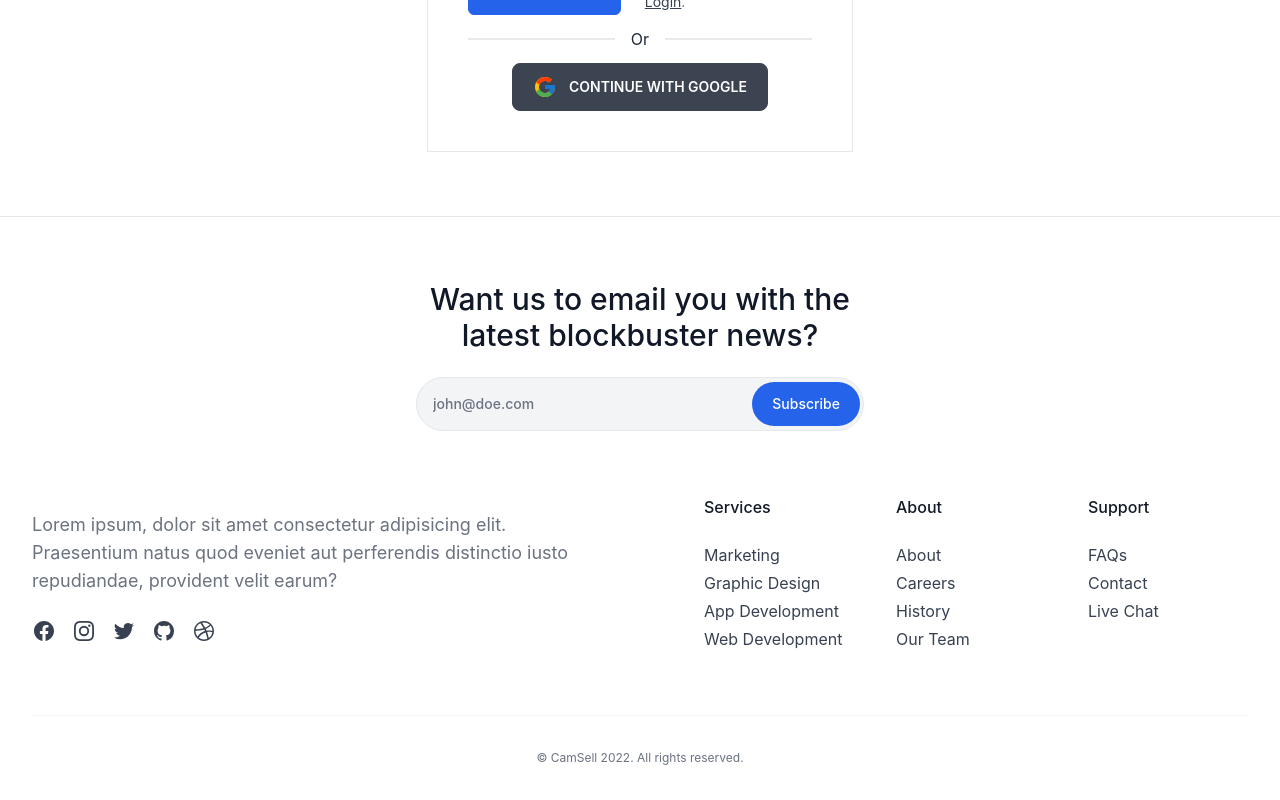
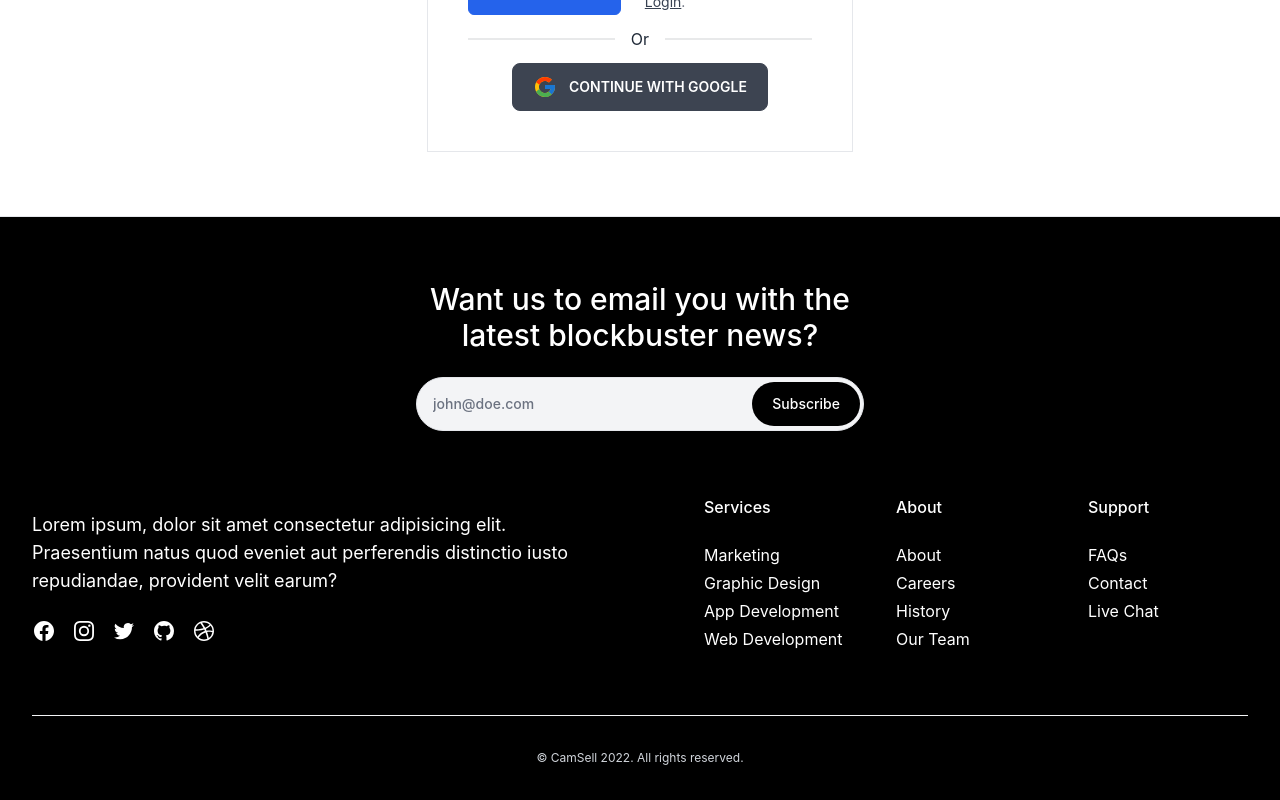
Before and after one commit to meher09/cambazar-client, a React (Create React App) app: page /register in a window 1280 px wide. Shown: the part 777-1577 px from the top of the page. Built offline with nearby package versions, Linux system fonts and the light colour scheme; no server answers.

Commit message:
Added Footer in black color

```diff
--- a/src/Pages/Register.js
+++ b/src/Pages/Register.js
@@ -1,6 +1,6 @@
 import React, { useContext, useState } from 'react';
 import toast from 'react-hot-toast';
-import { Link } from 'react-router-dom';
+import { Link, useLocation, useNavigate } from 'react-router-dom';
 import GoogleLogin from '../components/GoogleLogin';
 import Spinner from '../components/Spinner';
 import { AuthContext } from '../contexts/AuthProvider';
@@ -9,6 +9,11 @@ import useTitle from '../hooks/useTitle';
 const Register = () => {
     const { createUser, updateUserProfile, loading, setLoading } = useContext(AuthContext)
     useTitle('Register')
+
+    const navigate = useNavigate()
+    const location = useLocation()
+    const from = location.state?.from?.pathname || '/'
+
 
     const handleSubmit = event => {
         event.preventDefault();
@@ -31,11 +36,11 @@ const Register = () => {
                 }).then(res => res.json())
                     .then(data => {
                         const imgurl = data.data.display_url
-                        // rest functions
                         updateUserProfile(name, imgurl)
-                        toast.success('Successfully Registered')
                         form.reset()
                         setLoading(false)
+                        navigate(from, { replace: true })
+                        toast.success('Successfully Registered')
                     })
 
             }
--- a/src/components/Footer.js
+++ b/src/components/Footer.js
@@ -3,12 +3,12 @@ import React from 'react';
 const Footer = () => {
     return (
 
-        <footer aria-label="Site Footer" className="bg-white container mt-16">
+        <footer aria-label="Site Footer" className="bg-black container-fluid mt-16">
             <hr />
-            <div className="mx-auto max-w-screen-xl px-4 pt-16 pb-8 sm:px-6 lg:px-8">
+            <div className="mx-auto container px-4 pt-16 pb-8 sm:px-6 lg:px-8">
                 <div className="mx-auto max-w-md">
                     <strong
-                        className="block text-center text-xl font-medium text-gray-900 sm:text-3xl"
+                        className="block text-center text-xl font-medium text-white sm:text-3xl"
                     >
                         Want us to email you with the latest blockbuster news?
                     </strong>
@@ -25,7 +25,7 @@ const Footer = () => {
                             />
 
                             <button
-                                className="absolute top-1/2 right-1 -translate-y-1/2 rounded-full bg-blue-600 px-5 py-3 text-sm font-medium text-white transition hover:bg-blue-700"
+                                className="absolute top-1/2 right-1 -translate-y-1/2 rounded-full bg-black px-5 py-3 text-sm font-medium text-white transition hover:bg-blue-700"
                                 type="button"
                             >
                                 Subscribe
@@ -36,7 +36,7 @@ const Footer = () => {
 
                 <div className="mt-16 grid grid-cols-1 gap-8 lg:grid-cols-2 lg:gap-32">
                     <div className="mx-auto max-w-sm lg:max-w-none">
-                        <p className="mt-4 text-center text-gray-500 lg:text-left lg:text-lg">
+                        <p className="mt-4 text-center text-white lg:text-left lg:text-lg">
                             Lorem ipsum, dolor sit amet consectetur adipisicing elit. Praesentium
                             natus quod eveniet aut perferendis distinctio iusto repudiandae,
                             provident velit earum?
@@ -44,7 +44,7 @@ const Footer = () => {
 
                         <div className="mt-6 flex justify-center gap-4 lg:justify-start">
                             <a
-                                className="text-gray-700 transition hover:text-gray-700/75"
+                                className="text-white transition hover:text-gray-100/75"
                                 href="/"
                                 target="_blank"
                                 rel="noreferrer"
@@ -66,7 +66,7 @@ const Footer = () => {
                             </a>
 
                             <a
-                                className="text-gray-700 transition hover:text-gray-700/75"
+                                className="text-white transition hover:text-gray-100/75"
                                 href="/"
                                 target="_blank"
                                 rel="noreferrer"
@@ -88,7 +88,7 @@ const Footer = () => {
                             </a>
 
                             <a
-                                className="text-gray-700 transition hover:text-gray-700/75"
+                                className="text-white transition hover:text-gray-100/75"
                                 href="/"
                                 target="_blank"
                                 rel="noreferrer"
@@ -108,7 +108,7 @@ const Footer = () => {
                             </a>
 
                             <a
-                                className="text-gray-700 transition hover:text-gray-700/75"
+                                className="text-white transition hover:text-gray-100/75"
                                 href="/"
                                 target="_blank"
                                 rel="noreferrer"
@@ -130,7 +130,7 @@ const Footer = () => {
                             </a>
 
                             <a
-                                className="text-gray-700 transition hover:text-gray-700/75"
+                                className="text-white transition hover:text-gray-100/75"
                                 href="/"
                                 target="_blank"
                                 rel="noreferrer"
@@ -157,65 +157,65 @@ const Footer = () => {
                         className="grid grid-cols-1 gap-8 text-center lg:grid-cols-3 lg:text-left"
                     >
                         <div>
-                            <strong className="font-medium text-gray-900"> Services </strong>
+                            <strong className="font-medium text-white"> Services </strong>
 
                             <nav
                                 aria-label="Footer Services Nav"
                                 className="mt-6 flex flex-col space-y-1"
                             >
-                                <a className="text-gray-700 transition hover:text-gray-700/75" href="/">
+                                <a className="text-white transition hover:text-gray-100/75" href="/">
                                     Marketing
                                 </a>
-                                <a className="text-gray-700 transition hover:text-gray-700/75" href="/">
+                                <a className="text-white transition hover:text-gray-100/75" href="/">
                                     Graphic Design
                                 </a>
-                                <a className="text-gray-700 transition hover:text-gray-700/75" href="/">
+                                <a className="text-white transition hover:text-gray-100/75" href="/">
                                     App Development
                                 </a>
-                                <a className="text-gray-700 transition hover:text-gray-700/75" href="/">
+                                <a className="text-white transition hover:text-gray-100/75" href="/">
                                     Web Development
                                 </a>
                             </nav>
                         </div>
 
                         <div>
-                            <strong className="font-medium text-gray-900"> About </strong>
+                            <strong className="font-medium text-white"> About </strong>
 
                             <nav
                                 aria-label="Footer About Nav"
                                 className="mt-6 flex flex-col space-y-1"
                             >
-                                <a className="text-gray-700 transition hover:text-gray-700/75" href="/">
+                                <a className="text-white transition hover:text-gray-100/75" href="/">
                                     About
                                 </a>
-                                <a className="text-gray-700 transition hover:text-gray-700/75" href="/">
+                                <a className="text-white transition hover:text-gray-100/75" href="/">
                                     Careers
                                 </a>
-                                <a className="text-gray-700 transition hover:text-gray-700/75" href="/">
+                                <a className="text-white transition hover:text-gray-100/75" href="/">
                                     History
                                 </a>
-                                <a className="text-gray-700 transition hover:text-gray-700/75" href="/">
+                                <a className="text-white transition hover:text-gray-100/75" href="/">
                                     Our Team
                                 </a>
                             </nav>
                         </div>
 
                         <div>
-                            <strong className="font-medium text-gray-900"> Support </strong>
+                            <strong className="font-medium text-white"> Support </strong>
 
                             <nav
                                 aria-label="Footer Support Nav"
                                 className="mt-6 flex flex-col space-y-1"
                             >
-                                <a className="text-gray-700 transition hover:text-gray-700/75" href="/">
+                                <a className="text-white transition hover:text-gray-100/75" href="/">
                                     FAQs
                                 </a>
 
-                                <a className="text-gray-700 transition hover:text-gray-700/75" href="/">
+                                <a className="text-white transition hover:text-gray-100/75" href="/">
                                     Contact
                                 </a>
 
-                                <a className="text-gray-700 transition hover:text-gray-700/75" href="/">
+                                <a className="text-white transition hover:text-gray-100/75" href="/">
                                     Live Chat
                                 </a>
                             </nav>
@@ -224,7 +224,7 @@ const Footer = () => {
                 </div>
 
                 <div className="mt-16 border-t border-gray-100 pt-8">
-                    <p className="text-center text-xs leading-relaxed text-gray-500">
+                    <p className="text-center text-xs leading-relaxed text-gray-300">
                         © CamSell 2022. All rights reserved.
 
                     </p>
```
